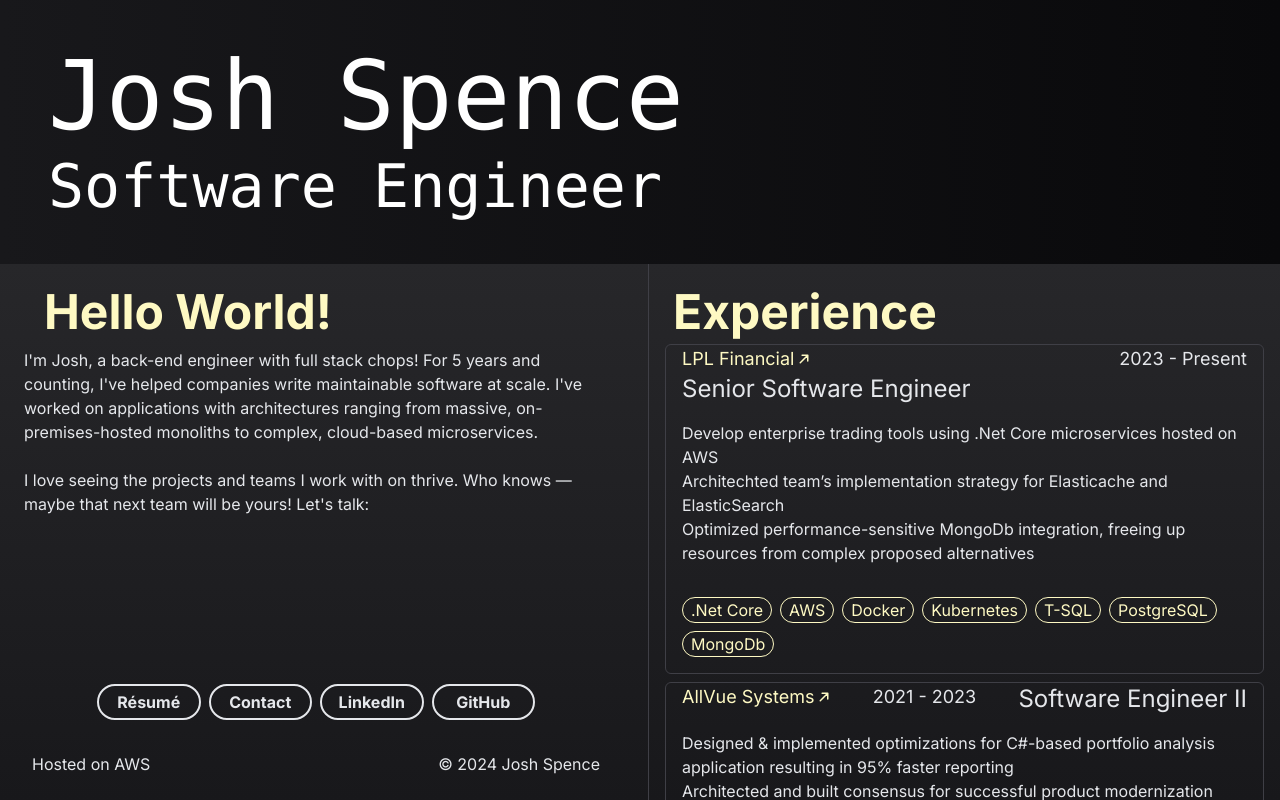
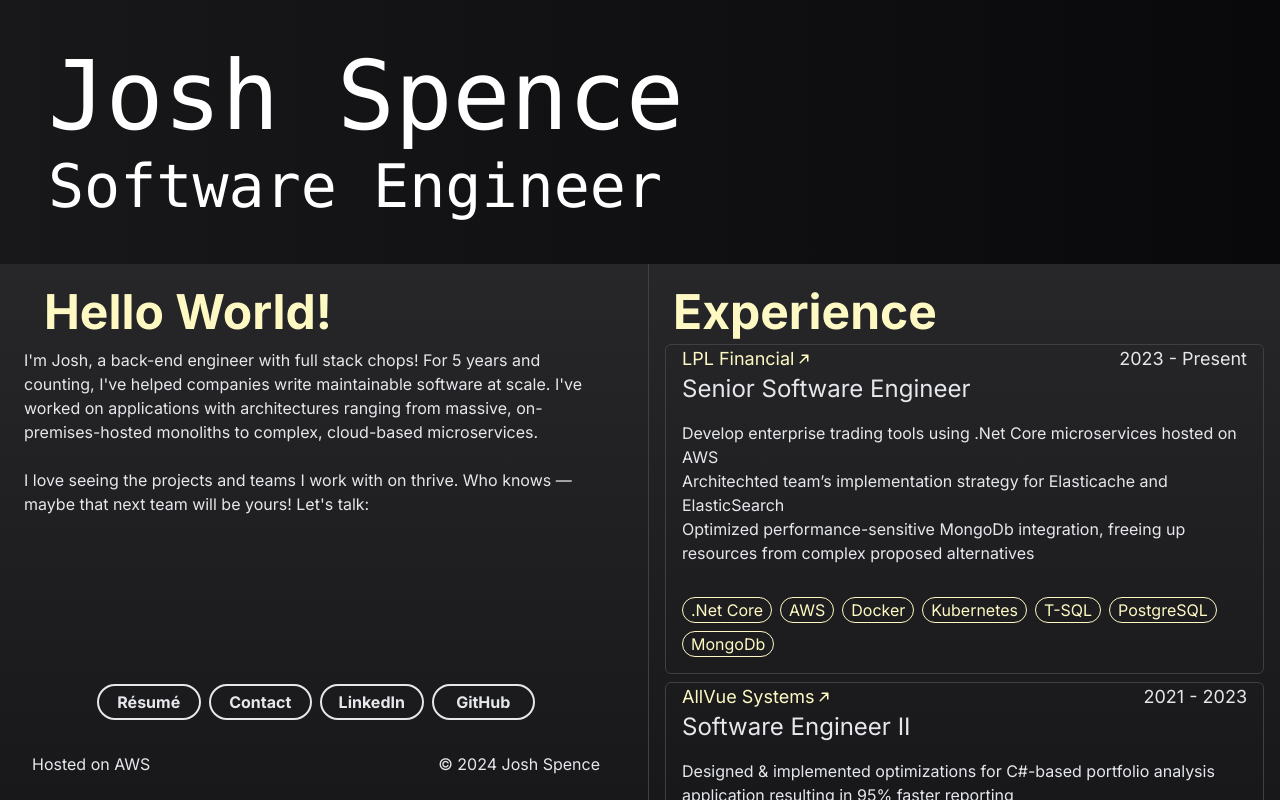
Before and after one commit to jspence12/info.joshspence.web, a Next.js app: page / in a window 1280 px wide. Built offline with nearby package versions, Linux system fonts and the light colour scheme.

Commit message:
styling got messed up

```diff
--- a/src/app/ui/work-history/work-history-item.tsx
+++ b/src/app/ui/work-history/work-history-item.tsx
@@ -42,8 +42,7 @@ export default function WorkHistoryItem({
       }
     >
       <header>
-        <hgroup className="flex text-lg flex-wrap justify-between">
-          <h3>
+        <div className="flex text-lg flex-wrap justify-between">
           <a
             href={job.url}
             className="mx-4 text-yellow-100 hover:text-xl transition-all duration-300 hover:text-yellow-50 ease-in flex gap-1 align-middle"
@@ -53,10 +52,10 @@ export default function WorkHistoryItem({
               <Link className="w-3 h-3 text-center" />
             </span>
           </a>
-          </h3>
           <p className="mx-4">{dateRange}</p>
-          <p className=" text-2xl mx-4 text-start">{job.title}</p>
-        </hgroup>
+        </div>
+
+        <h3 className=" text-2xl mx-4 text-start">{job.title}</h3>
       </header>
       <ul className="p-4" aria-label={`${job.company} responsibilites`}>
         {job.responsibilites.map((responsibility, index) => (
```
Lines whose indentation alone changed are shown as unchanged.
